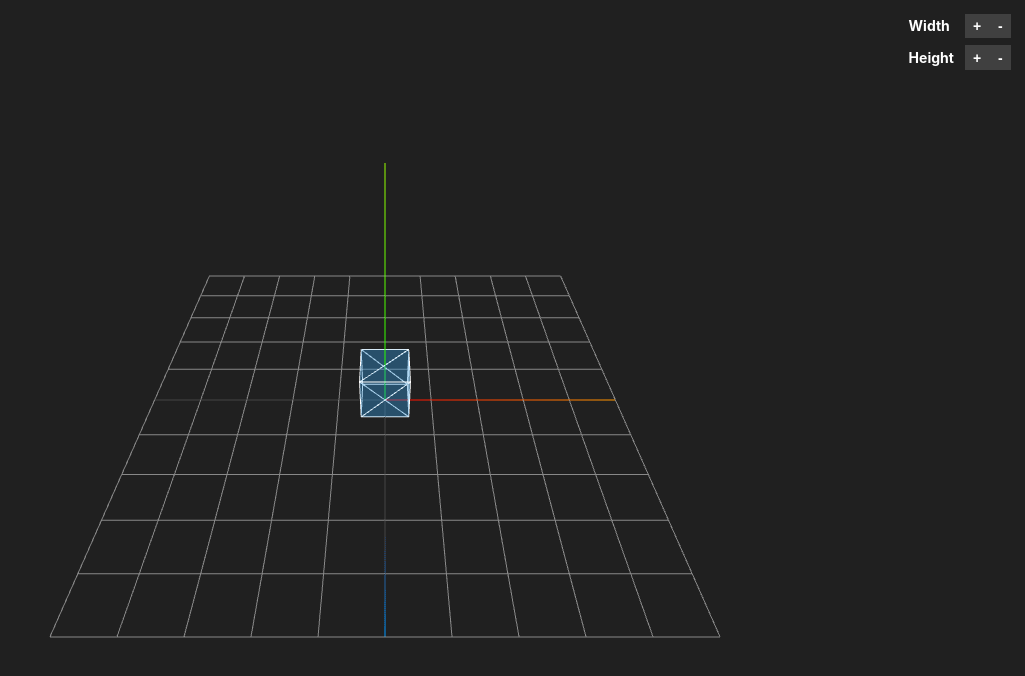
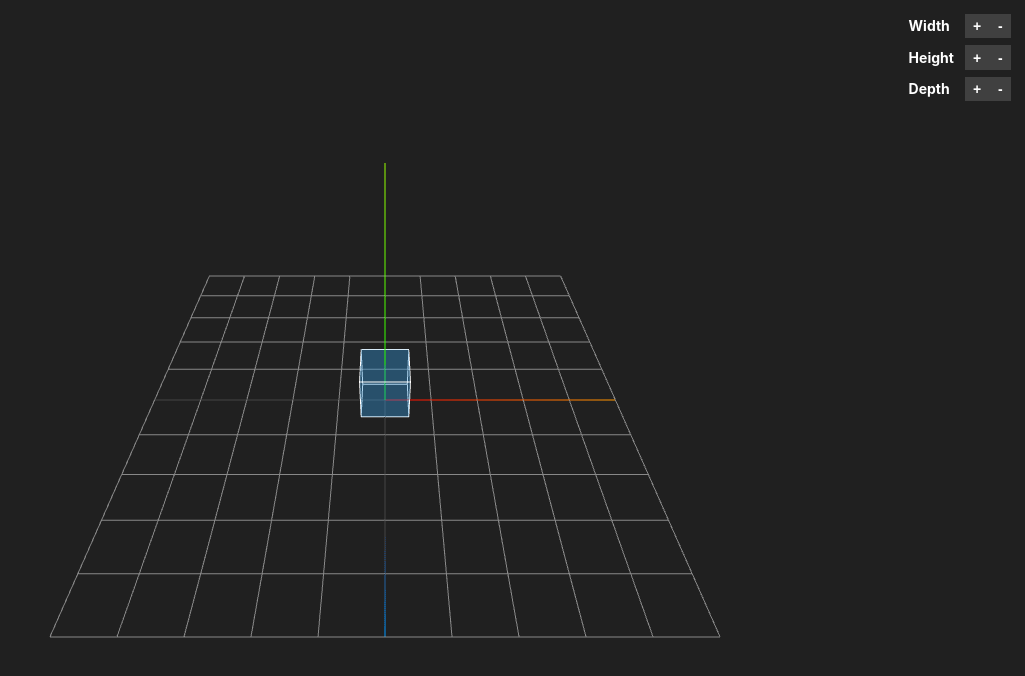
Before and after one commit to hblee12294/bounding-box-demo, a React (Create React App) app: page / in a window 1280 px wide. Shown: the top 676 px of the page, without its empty margins (255-1280 px from the left). Built offline with nearby package versions, Linux system fonts and the light colour scheme.

Commit message:
feat: finish cube resizing handler

```diff
--- a/src/App.tsx
+++ b/src/App.tsx
@@ -7,12 +7,14 @@ interface Group extends THREE.Group {
   children: [THREE.LineSegments, THREE.Mesh]
 }
 
-function updateGroupGeometry(mesh: Group, geometry: THREE.BufferGeometry) {
+type Dimension = [number, number, number]
+
+function updateCubeGeometry(mesh: Group, geometry: THREE.BufferGeometry) {
   // Dispose outline & mesh geometries
   mesh.children[0].geometry.dispose()
   mesh.children[1].geometry.dispose()
 
-  mesh.children[0].geometry = new THREE.WireframeGeometry(geometry)
+  mesh.children[0].geometry = new THREE.EdgesGeometry(geometry)
   mesh.children[1].geometry = geometry
 }
 
@@ -20,6 +22,7 @@ const App: React.FC = () => {
   const canvasRootRef = useRef<HTMLDivElement>(null)
   const frameIDRef = useRef<number | null>(null)
   const cubeRef = useRef<Group | null>(null)
+  const dimensionRef = useRef<Dimension>([1, 1, 1])
 
   useEffect(() => {
     const canvasRoot = canvasRootRef.current as HTMLDivElement
@@ -52,7 +55,7 @@ const App: React.FC = () => {
     group.add(new THREE.LineSegments(geometry, lineMaterial))
     group.add(new THREE.Mesh(geometry, material))
 
-    updateGroupGeometry(group, new THREE.BoxBufferGeometry(1, 1, 1))
+    updateCubeGeometry(group, new THREE.BoxBufferGeometry(...dimensionRef.current))
 
     group.position.set(0, 0.5, 0)
     cubeRef.current = group
@@ -68,7 +71,7 @@ const App: React.FC = () => {
     renderer.setSize(width, height)
 
     // Controls
-    const mapControl = new MapControls(camera, renderer.domElement)
+    new MapControls(camera, renderer.domElement)
 
     // Helpers
     const gridHelper = new THREE.GridHelper(10, 10)
@@ -109,8 +112,24 @@ const App: React.FC = () => {
 
   const handleResizeCube = useCallback((prop: 'width' | 'height' | 'depth', dir: boolean) => {
     const cube = cubeRef.current
+    const dimension = dimensionRef.current
+
     if (cube) {
-      console.log(cube)
+      switch (prop) {
+        case 'width':
+          dimension[0] += dir ? 1 : -1
+          break
+        case 'height':
+          dimension[1] += dir ? 1 : -1
+          break
+        case 'depth':
+          dimension[2] += dir ? 1 : -1
+          break
+        default:
+          break
+      }
+
+      updateCubeGeometry(cube, new THREE.BoxBufferGeometry(...dimension))
     }
   }, [])
 
@@ -136,6 +155,15 @@ const App: React.FC = () => {
             -
           </button>
         </li>
+        <li className="control-row">
+          <label className="control-label">Depth</label>
+          <button className="control-btn" onClick={() => handleResizeCube('depth', true)}>
+            +
+          </button>
+          <button className="control-btn" onClick={() => handleResizeCube('depth', false)}>
+            -
+          </button>
+        </li>
       </ul>
     </div>
   )
```
